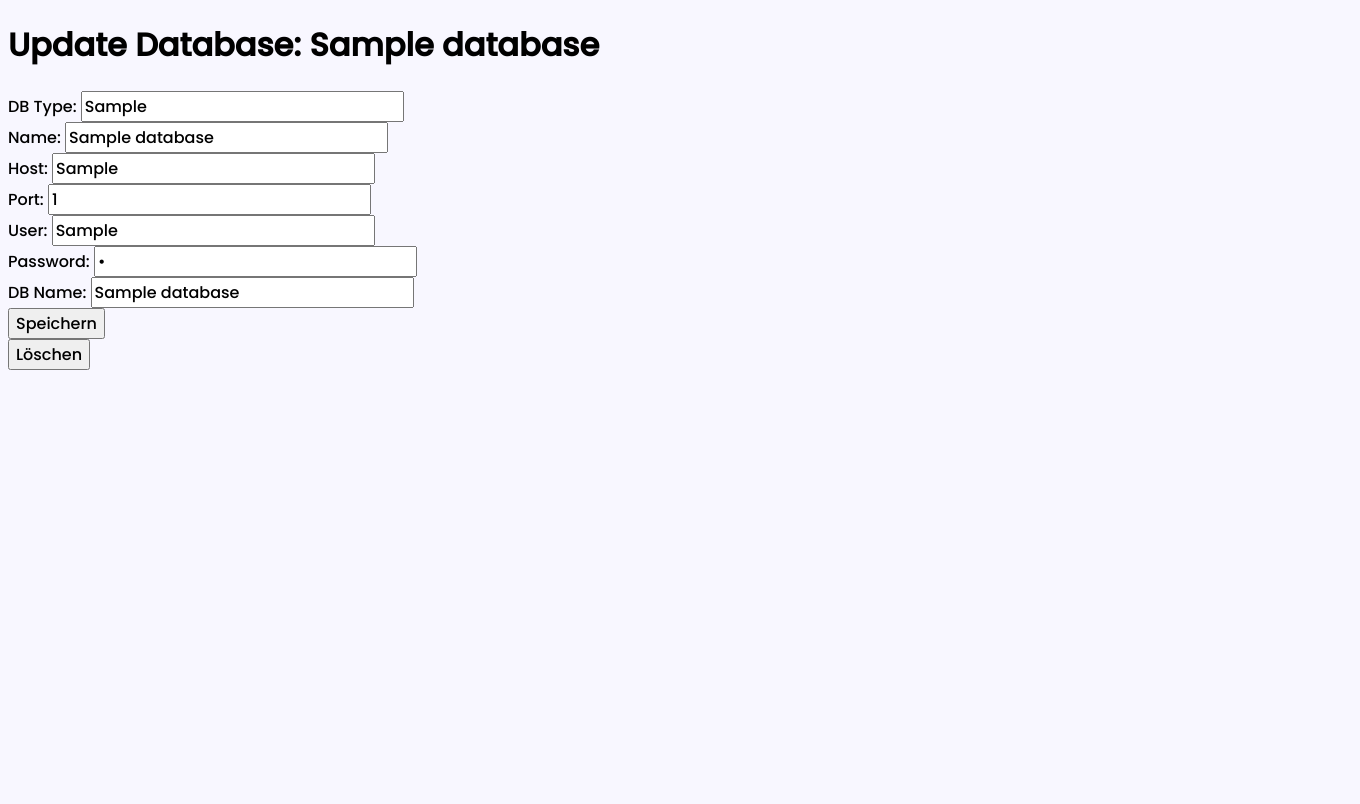
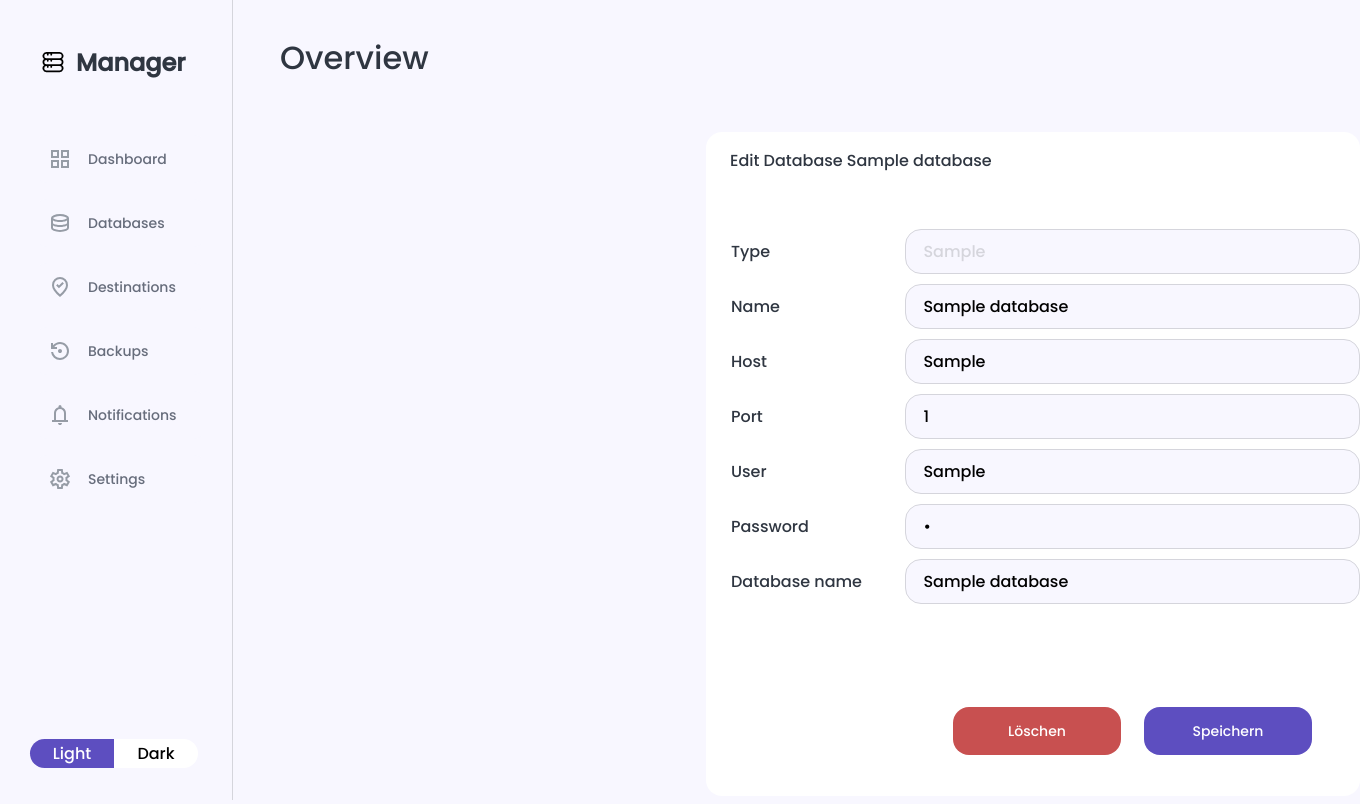
Before and after one commit to Skyfay/database-backup-manager, a Flask app: template src/templates/DatabaseEdit.html in a window 1360 px wide. Before the commit the page ends 370 px from the top, so only its background shows below. Run offline with Flask 3, Linux system fonts and the light colour scheme; tables that the repository leaves empty hold one stand-in row (values such as "Sample post"); the template is opened without the code that fills it: values that come from a table or form of the project are taken from there, most other values are stand-ins (such as "Sample title", 1, 10 or a date in 2020); parts of the project's set-up code (start-up, migrations or seed data) failed here and were passed over.

Commit message:
Add the style to edit and delete a database and improved the confirmation modal

```diff
--- a/src/app.py
+++ b/src/app.py
@@ -32,18 +32,18 @@ def databases():
     # Abschnitt, der alle Verbindungsstatus abruft und speichert (hinzugefügt)
     all_databases = Databases.query.all()
     db_status_list = []
-    for db in all_databases:
-        if db.db_type == 'mysql':
-            success, message = test_mysql_connection(db.db_host, db.db_user, db.db_password, db.db_port)
-        elif db.db_type == 'postgresql':
-            success, message = test_postgresql_connection(db.db_host, db.db_user, db.db_password, db.db_port)
-        elif db.db_type == 'mongodb':
-            success, message = test_mongodb_connection(db.db_host, db.db_user, db.db_password, db.db_port)
+    for dbs in all_databases:
+        if dbs.db_type == 'mysql':
+            success, message = test_mysql_connection(dbs.db_host, dbs.db_user, dbs.db_password, dbs.db_port)
+        elif dbs.db_type == 'postgresql':
+            success, message = test_postgresql_connection(dbs.db_host, dbs.db_user, dbs.db_password, dbs.db_port)
+        elif dbs.db_type == 'mongodb':
+            success, message = test_mongodb_connection(dbs.db_host, dbs.db_user, dbs.db_password, dbs.db_port)
         else:
             success = False
         db_status_list.append({
-            'name': db.name,
-            'host': db.db_host,
+            'name': dbs.name,
+            'host': dbs.db_host,
             'status': '#5BEA8B' if success else '#EA5B5B'
         })
 
@@ -128,7 +128,7 @@ def update_database(db_name):
 
         return redirect(url_for('databases'))
 
-    return render_template('DatabaseEdit.html', db_entry=db_entry, modal="Datenbank")
+    return render_template('DatabaseEdit.html', db_entry=db_entry, active_page='databases', modal="Datenbank")
 
 
 @app.route('/databases/delete/<string:db_name>', methods=['POST'])
--- a/src/static/css/confirmationmodal.css
+++ b/src/static/css/confirmationmodal.css
@@ -43,14 +43,14 @@
     margin-bottom: auto;  /* Automatischer unterer Rand, um den Text oben zu halten */
 }
 
-.button-container {
+.cnf-button-container {
     display: flex;
     justify-content: center;
     width: 100%;
     margin-top: 150px;
 }
 
-.button-container .btn {
+.cnf-button-container .btn {
     margin: 0 10px;
 }
 
--- a/src/static/css/multisite.css
+++ b/src/static/css/multisite.css
@@ -20,7 +20,25 @@
     background-color: var(--btn-hover);
 }
 
+.btn-delete {
+    margin-top: 45px;
+    width: 168px;
+    height: 48px;
+    border-radius: var(--border-radius);
+    border-color: transparent;
+    color: var(--white);
+    background-color: var(--error-color);
+    font-size: 14px;
+}
 
+.btn-delete:hover {
+    background-color: var(--error-color-hover);
+    cursor: pointer;
+}
+
+.btn-right {
+    margin-left: 23px;
+}
 
 /*
 
@@ -120,6 +138,38 @@
     margin-top: 60px;
 }
 
+/*
+
+    Main Edit Container CSS (Start)
+
+ */
+.element-container-edit {
+    margin-left: 426px;
+    display: flex;
+    margin-top: 50px;
+}
+
+.input-disabled {
+    pointer-events: none;
+    color: var(--placeholder);
+}
+
+.container-form-button-edit {
+    display: flex;
+    align-items: center;
+    justify-content: right;
+    margin-right: 48px;
+    margin-top: 60px;
+}
+
+.setup-container-edit {
+    background-color: var(--container-color);
+    width: 702px;
+    max-width: 702px;
+    height: 664px;
+    max-height: 664px;
+    border-radius: var(--border-radius);
+}
 
 /*
 
--- a/src/templates/ConfirmationModal.html
+++ b/src/templates/ConfirmationModal.html
@@ -10,7 +10,7 @@
 <div id="confirm-modal" class="modal">
     <div class="modal-content">
         <p>Sind Sie sicher, dass Sie diese {{ modal }} löschen möchten?</p>
-        <div class="button-container">
+        <div class="cnf-button-container">
             <button class="btn delete" onclick="submitDelete()">Löschen</button>
             <button class="btn close" onclick="closeModal('confirm-modal')">Abbrechen</button>
         </div>
@@ -27,9 +27,11 @@
         document.body.classList.remove('blur-background');
     }
 
-    function openModal(modalId) {
-        document.getElementById(modalId).style.display = 'block';
-        document.body.classList.add('blur-background');
-    }
+function openModal(modalId, event) {
+    event.preventDefault();
+    document.getElementById(modalId).style.display = 'block';
+    document.body.classList.add('blur-background');
+}
+
 </script>
 </html>
--- a/src/templates/DatabaseEdit.html
+++ b/src/templates/DatabaseEdit.html
@@ -2,57 +2,106 @@
 <html lang="en">
 <head>
     <meta charset="UTF-8">
-    <title>Update Database</title>
+    <title>Edit Database {{ db_entry.name }}</title>
+
+    <link rel="stylesheet" href="{{ url_for('static', filename='../static/css/default.css') }}">
+    <link rel="stylesheet" href="{{ url_for('static', filename='../static/css/multisite.css') }}">
+    <!-- to build the page with WebStorm -->
+    <link rel="stylesheet" href="../static/css/default.css">
+    <link rel="stylesheet" href="../static/css/multisite.css">
 </head>
 <body>
 
-    <h1>Update Database: {{ db_entry.name }}</h1>
+{% include 'sidebar.html' %}
 
-    <form method="post">
-        <!-- Datenbanktyp -->
-        <label for="Add_DB_Type">DB Type:</label>
-        <input type="text" id="Add_DB_Type" name="Add_DB_Type" value="{{ db_entry.db_type }}" placeholder="DB Type">
-        <br>
 
-        <!-- Datenbankname -->
-        <label for="Add_DB_Name">Name:</label>
-        <input type="text" id="Add_DB_Name" name="Add_DB_Name" value="{{ db_entry.name }}" placeholder="Name">
-        <br>
+<div class="main-container">
 
-        <!-- Host -->
-        <label for="Add_DB_Host">Host:</label>
-        <input type="text" id="Add_DB_Host" name="Add_DB_Host" value="{{ db_entry.db_host }}" placeholder="Host">
-        <br>
+    <div class="top-container">
+        <a>Overview</a>
+    </div>
 
-        <!-- Port -->
-        <label for="Add_DB_Port">Port:</label>
-        <input type="number" id="Add_DB_Port" name="Add_DB_Port" value="{{ db_entry.db_port }}" placeholder="Port">
-        <br>
+    <div class="element-container-edit">
 
-        <!-- Benutzer -->
-        <label for="Add_DB_User">User:</label>
-        <input type="text" id="Add_DB_User" name="Add_DB_User" value="{{ db_entry.db_user }}" placeholder="User">
-        <br>
+        <div class="setup-container-edit">
+            <div class="container-text">
+                <a>Edit Database {{ db_entry.name }}</a>
+            </div>
 
-        <!-- Passwort -->
-        <label for="Add_DB_Password">Password:</label>
-        <input type="password" id="Add_DB_Password" name="Add_DB_Password" value="{{ db_entry.db_password }}" placeholder="Password">
-        <br>
+            <div class="container-form">
+                <form method="post">
+                    <div class="container-form-items">
+                        <!-- Datenbanktyp -->
+                        <label class="container-form-items-text" for="Add_DB_Type">Type</label>
+                        <input class="container-input-field input-disabled" type="text" id="Add_DB_Type"
+                               name="Add_DB_Type" value="{{ db_entry.db_type }}"
+                               placeholder="DB Type">
+                        <br>
+                    </div>
 
-        <!-- Datenbankname -->
-        <label for="Add_DB_DB_Name">DB Name:</label>
-        <input type="text" id="Add_DB_DB_Name" name="Add_DB_DB_Name" value="{{ db_entry.db_name }}" placeholder="DB Name">
-        <br>
+                    <div class="container-form-items"><!-- Datenbankname -->
+                        <label class="container-form-items-text" for="Add_DB_Name">Name</label>
+                        <input class="container-input-field" type="text" id="Add_DB_Name" name="Add_DB_Name"
+                               value="{{ db_entry.name }}"
+                               placeholder="Name">
+                        <br>
+                    </div>
 
-        <!-- Speichern-Button -->
-        <button type="submit">Speichern</button>
-    </form>
+                    <div class="container-form-items">
+                        <!-- Host -->
+                        <label class="container-form-items-text" for="Add_DB_Host">Host</label>
+                        <input class="container-input-field" type="text" id="Add_DB_Host" name="Add_DB_Host"
+                               value="{{ db_entry.db_host }}"
+                               placeholder="Host">
+                        <br>
+                    </div>
+                    <div class="container-form-items">
+                        <!-- Port -->
+                        <label class="container-form-items-text" for="Add_DB_Port">Port</label>
+                        <input class="container-input-field" type="number" id="Add_DB_Port" name="Add_DB_Port"
+                               value="{{ db_entry.db_port }}"
+                               placeholder="Port">
+                        <br>
+                    </div>
+                    <div class="container-form-items">
+                        <!-- Benutzer -->
+                        <label class="container-form-items-text" for="Add_DB_User">User</label>
+                        <input class="container-input-field" type="text" id="Add_DB_User" name="Add_DB_User"
+                               value="{{ db_entry.db_user }}"
+                               placeholder="User">
+                        <br>
+                    </div>
+                    <div class="container-form-items">
+                        <!-- Passwort -->
+                        <label class="container-form-items-text" for="Add_DB_Password">Password</label>
+                        <input class="container-input-field" type="password" id="Add_DB_Password" name="Add_DB_Password"
+                               value="{{ db_entry.db_password }}"
+                               placeholder="Password">
+                        <br>
+                    </div>
+                    <div class="container-form-items">
 
-    <form id="delete-form" action="{{ url_for('delete_database', db_name=db_entry.name) }}" method="post" style="display: none">
-    <button type="submit">Löschen</button>
-</form>
+                        <!-- Datenbankname -->
+                        <label class="container-form-items-text" for="Add_DB_DB_Name">Database name</label>
+                        <input class="container-input-field" type="text" id="Add_DB_DB_Name" name="Add_DB_DB_Name"
+                               value="{{ db_entry.db_name }}"
+                               placeholder="DB Name">
+                        <br>
+                    </div>
+                    <div class="container-form-button-edit">
+                        <button class="btn-delete" onclick="openModal('confirm-modal', event)">Löschen</button>
+                        <button class="btn btn-right" type="submit">Speichern</button>
+                    </div>
+                </form>
+            </div>
+            <form id="delete-form" action="{{ url_for('delete_database', db_name=db_entry.name) }}" method="post"
+                  style="display: none">
+                <button type="submit">Löschen</button>
+            </form>
 
-<button onclick="openModal('confirm-modal')">Löschen</button>
+        </div>
+    </div>
+</div>
 
 {% include 'ConfirmationModal.html' %}
 
```
